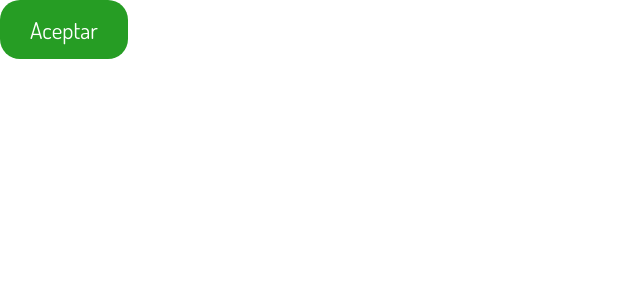
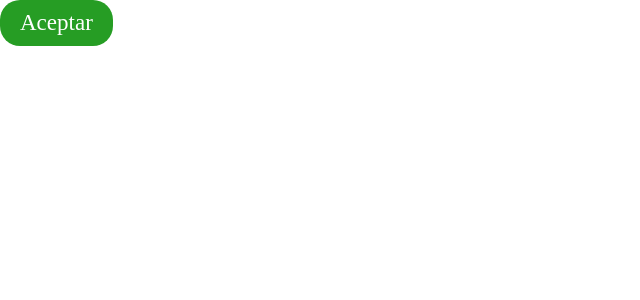
Before and after one commit to Daniel-dadu/PAE_web_platform, a React (Create React App) app in the folder frontend/: page /ezequiel in a window 1280 px wide. Shown: the top 300 px of the page, without its empty margins (0-640 px from the left). Built offline with nearby package versions, Linux system fonts and the light colour scheme.

Commit message:
remove font from BotonSencillo.css #91

```diff
--- a/frontend/src/components/reusable/BotonSencillo/BotonSencillo.css
+++ b/frontend/src/components/reusable/BotonSencillo/BotonSencillo.css
@@ -1,5 +1,3 @@
-@import url('https://fonts.googleapis.com/css2?family=Dosis&display=swap');
-
 .btn{
     font-family: Dosis;
     border-radius: 20px;
--- a/frontend/src/views/componentPreview/Ezequiel/Ezequiel.jsx
+++ b/frontend/src/views/componentPreview/Ezequiel/Ezequiel.jsx
@@ -6,7 +6,7 @@ function Ezequiel() {
     <BotonSencillo
       onClick = {() => {alert('Me diste click :)')}}
       backgroundColor = 'verde'
-      size = 'normal'
+      size = 'reducido'
     >
       Aceptar
     </BotonSencillo>
```
